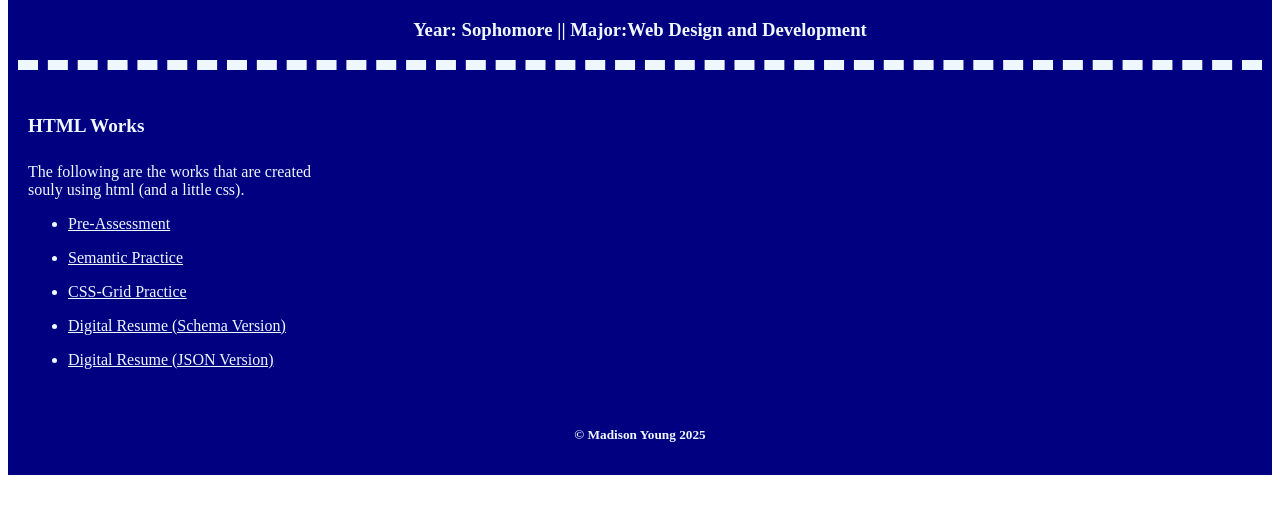
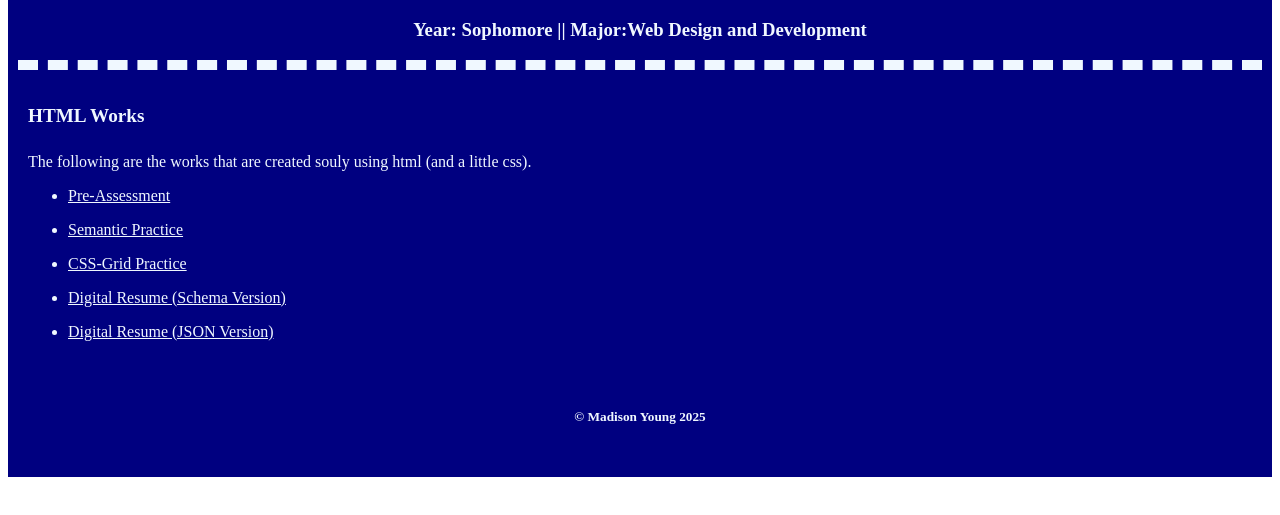
Before and after one commit to Madrosey13/mobile-web, a plain HTML site: page index.html in a window 1280 px wide. Shown: the part 79-594 px from the top of the page. Drawn offline with Linux system fonts and the light colour scheme; a web font is replaced by a local one.

Commit message:
Added CSS custom properties

```diff
--- a/homepage/css/style.css
+++ b/homepage/css/style.css
@@ -11,10 +11,6 @@ main{
     padding:20px;
     background-color:navy;
     color:aliceblue;
-    display:grid;
-    grid-template-columns:repeat(4,1fr);
-    grid-template-rows:auto;
-    grid-gap:10px;
     padding:10px;
     font-family:'Sour Gummy', serif;
     font-optical-sizing: auto;
@@ -23,8 +19,6 @@ main{
 header.primary{
   text-align:center;
   border-bottom:10px dashed aliceblue;
-  grid-column: 1 / 5;
-  grid-row: 1 / 2;
 }
 
 header h4{
@@ -39,10 +33,17 @@ section ul li a{
   color:aliceblue;
 }
 
+div{
+  background-color: var(--box-color);
+}
+
+div ul{
+  --box-color: aquamarine;
+}
 
 #colophon{
   text-align:center;
-  grid-column: -5 / -1;
+  padding:20px;
 }
 
 /* Media Queries */
--- a/index.html
+++ b/index.html
@@ -22,6 +22,7 @@
             <h4>HTML Works</h4>
             <p>The following are the works that are created souly using html (and a little css).</p>
         </header>
+        <div class="navigation" id="assignments">
     <ul>
         <li><a href="pre-assessment/index.html">Pre-Assessment</a></li>
     </ul>
@@ -37,6 +38,7 @@
     <ul>
         <li><a href="resume/index-json.html">Digital Resume (JSON Version)</a></li>
     </ul>
+        </div>
     </section>
 <footer id="colophon">
     <h5>&copy; Madison Young 2025</h5>
```
